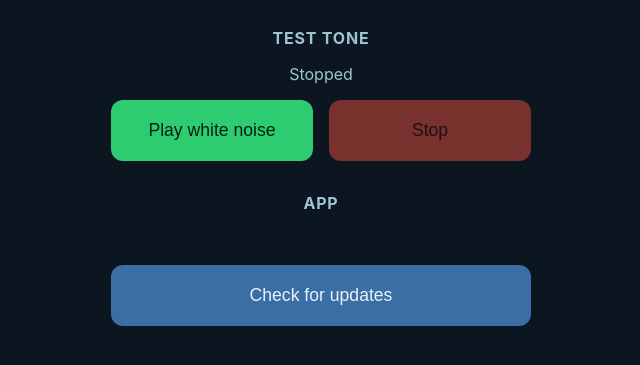
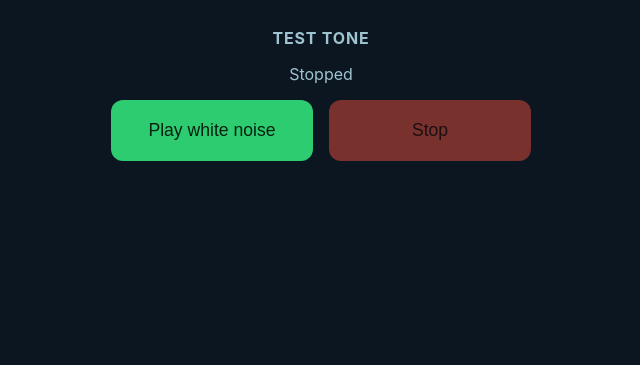
Before and after one commit to CosmicPrankster/ReefRecon_UI, a Flask app: page / in a window 1280 px wide. Shown: the part 243-608 px from the top of the page, without its empty margins (319-959 px from the left). Run offline with Flask 3, Linux system fonts and the light colour scheme; data that the repository does not hold is empty.

Commit message:
Remove self-update via git pull
The exit-and-let-systemd-restart approach for picking up new code
added a hard dependency on the systemd service just to keep the app
usable, which is more fragility than this feature is worth right now.
Removes the Update button and /api/update endpoint. The systemd unit
(deploy/reefrecon-ui.service) stays as an optional way to survive
reboots/SSH disconnects, no longer a requirement.

Co-Authored-By: Claude Sonnet 5 <noreply@anthropic.com>
Claude-Session: https://claude.ai/code/session_017tpCmHAs79vejisY3sKAkq

```diff
--- a/app.py
+++ b/app.py
@@ -6,8 +6,6 @@ Independent controls:
     (unmodified) as a subprocess, for a quick speaker check.
   - Recording: starts/stops the `reef-recon` systemd service that does
     the actual recording.
-  - Update: `git pull`s this repo and restarts itself, so new code
-    pushed to GitHub can be picked up without SSHing back into the Pi.
 
 Exposed over a small web UI so it can be controlled from a phone
 browser on the same network (e.g. a hotspot), instead of SSHing in.
@@ -165,33 +163,6 @@ def recording_stop():
     return jsonify(active=False)
 
 
-def _restart():
-    # Let the HTTP response for this request go out first, then exit.
-    # Relies on the app being run as a systemd service with
-    # `Restart=always` (see deploy/reefrecon-ui.service) so it comes
-    # back up automatically once the port is free — re-exec'ing in
-    # place isn't safe here since Werkzeug's listening socket survives
-    # exec and blocks the new process from rebinding it.
-    time.sleep(0.5)
-    os._exit(0)
-
-
-@app.route("/api/update", methods=["POST"])
-def update():
-    result = subprocess.run(
-        ["git", "pull", "--ff-only"], cwd=APP_DIR, capture_output=True, text=True,
-    )
-    output = (result.stdout + result.stderr).strip()
-    if result.returncode != 0:
-        return jsonify(error=output or "git pull failed"), 500
-
-    if "Already up to date" in result.stdout:
-        return jsonify(output=output, restarting=False)
-
-    threading.Thread(target=_restart, daemon=True).start()
-    return jsonify(output=output, restarting=True)
-
-
 if __name__ == "__main__":
     # Bind to all interfaces so it's reachable from a phone on the same
     # hotspot network, e.g. http://<pi-ip-address>:5000
--- a/static/app.js
+++ b/static/app.js
@@ -5,9 +5,6 @@ const stopBtn = document.getElementById("stop-btn");
 const recordingStatusEl = document.getElementById("recording-status");
 const recordingStartBtn = document.getElementById("recording-start-btn");
 const recordingStopBtn = document.getElementById("recording-stop-btn");
-
-const updateBtn = document.getElementById("update-btn");
-const updateStatusEl = document.getElementById("update-status");
 
 const errorBanner = document.getElementById("error-banner");
 
@@ -93,48 +90,6 @@ recordingStopBtn.addEventListener("click", () => {
   call("/api/recording/stop", (data) => renderRecording(data.active));
 });
 
-updateBtn.addEventListener("click", async () => {
-  updateBtn.disabled = true;
-  updateStatusEl.textContent = "Checking for updates…";
-  try {
-    const res = await fetch("/api/update", { method: "POST" });
-    const data = await res.json();
-    if (data.error) {
-      showError(data.error);
-      updateStatusEl.textContent = "Update failed";
-      updateBtn.disabled = false;
-      return;
-    }
-    if (data.restarting) {
-      updateStatusEl.textContent = "Updated — restarting…";
-      waitForRestart();
-    } else {
-      updateStatusEl.textContent = "Already up to date";
-      updateBtn.disabled = false;
-    }
-  } catch (err) {
-    showError("Can't reach the Pi");
-    updateBtn.disabled = false;
-  }
-});
-
-function waitForRestart() {
-  const check = async () => {
-    try {
-      const res = await fetch("/api/playback/status");
-      if (res.ok) {
-        updateStatusEl.textContent = "Back online — reloading…";
-        location.reload();
-        return;
-      }
-    } catch (err) {
-      // still restarting, keep polling
-    }
-    setTimeout(check, 1000);
-  };
-  setTimeout(check, 1000);
-}
-
 refreshPlaybackStatus();
 refreshRecordingStatus();
 setInterval(refreshPlaybackStatus, 2000);
--- a/static/style.css
+++ b/static/style.css
@@ -61,11 +61,6 @@ button {
   color: #2b0906;
 }
 
-#update-btn {
-  background: #3a6ea5;
-  color: #eaf1fb;
-}
-
 button:disabled {
   opacity: 0.5;
   cursor: default;
--- a/templates/index.html
+++ b/templates/index.html
@@ -28,14 +28,6 @@
       </div>
     </section>
 
-    <section>
-      <h2>App</h2>
-      <p id="update-status">&nbsp;</p>
-      <div class="buttons">
-        <button id="update-btn">Check for updates</button>
-      </div>
-    </section>
-
     <p id="error-banner" class="error hidden"></p>
   </main>
   <script src="{{ url_for('static', filename='app.js') }}"></script>
```
Also changed, not shown: README.md.
